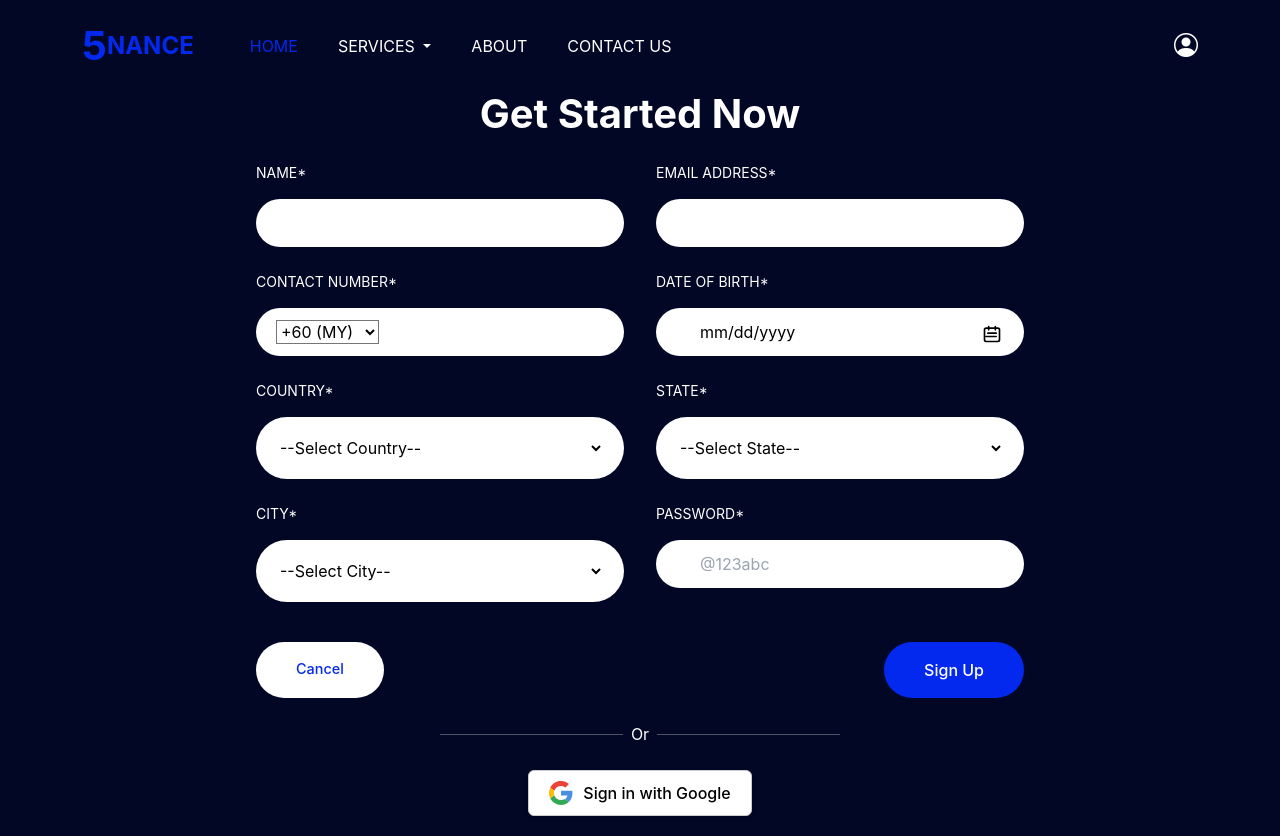
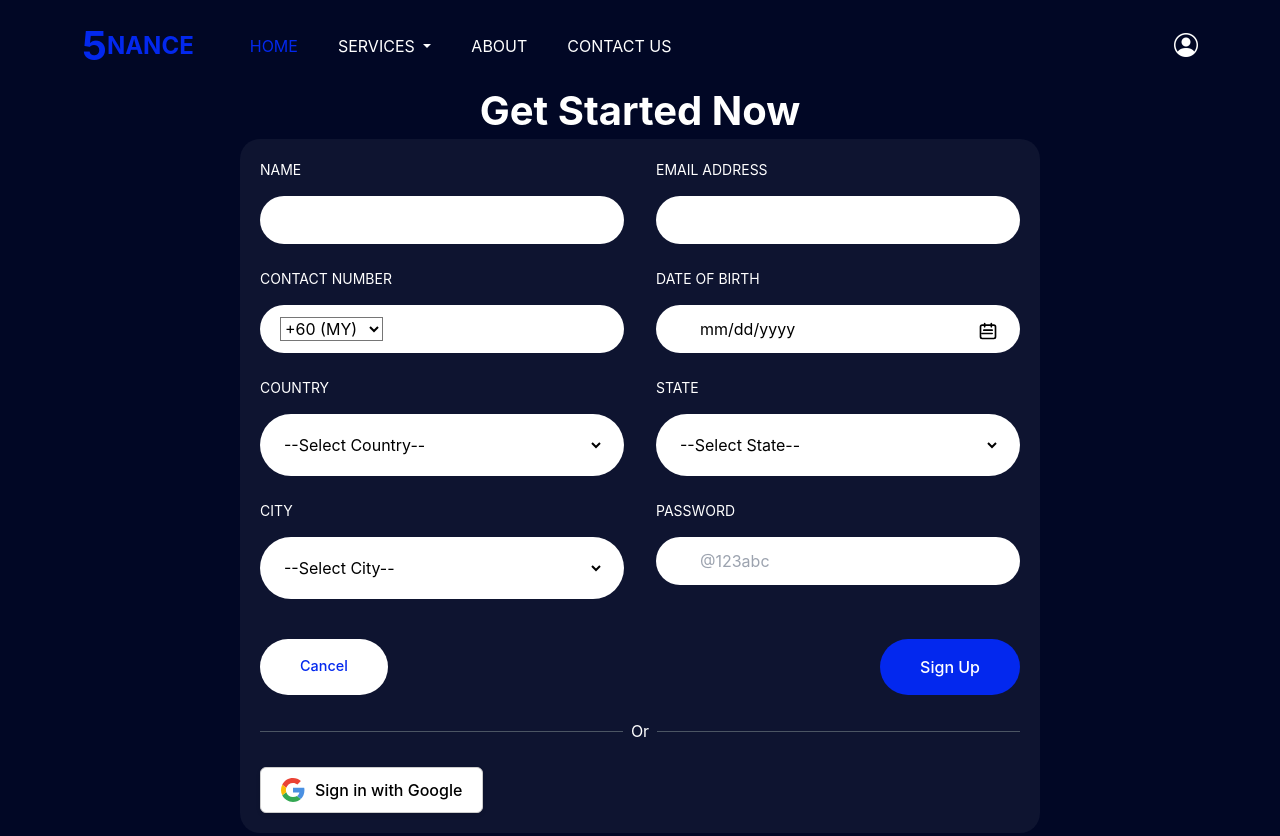
Before and after one commit to jianming0227/5nance, a plain HTML site: page frontend/sign-up-page.html in a window 1280 px wide. Shown: the top 836 px of the page. Drawn offline with nearby package versions, Linux system fonts and the light colour scheme.

Commit message:
update sign up

```diff
--- a/frontend/css/user.css
+++ b/frontend/css/user.css
@@ -24,6 +24,18 @@ body {
   }
 
   /* Form Styles */
+  .signup-container {
+    background-color: rgba(255, 255, 255, 0.05);
+    border-radius: 20px;
+    padding: 20px;
+    width: 100%;
+    max-width: 800px;
+    margin: 2rem auto;
+    margin-top: 4px;
+    box-sizing: border-box;
+  }
+
+
   .signup-form {
     width: 100%;
     max-width: 768px;
@@ -166,7 +178,6 @@ body {
     display: flex;
     align-items: center;
     width: 100%;
-    max-width: 400px;
     margin: 1rem 0;
   }
 
@@ -712,8 +723,28 @@ body {
   /* Form Actions */
   .form-actions {
     display: flex;
-    justify-content: flex-end;
-    width: 100%;
+    justify-content: space-between;
+    margin-top: 20px;
+    margin-bottom: 30px;
+  }
+
+.verify-cancel {
+    flex: 1;
+    background-color: white;
+    color: #0328ee;
+    border: none;
+    text-decoration: none;
+    border-radius: 9999px;
+    padding: 1rem 2.5rem;
+    font-weight: 500;
+    cursor: pointer;
+    font-size: 0.9rem;
+    transition: background-color 0.2s;
+  }
+
+  .verify-cancel:hover{
+  background-color: rgba(3, 40, 238, 0.9);
+  color: white;
   }
 
   .verify-button {
--- a/frontend/sign-up-page.html
+++ b/frontend/sign-up-page.html
@@ -18,12 +18,13 @@
 <script src="js/navbar.js"></script>
 
         <!-- Main Content -->
-        <main style="margin-top: 50px;">
-            <h1 class="main-title">Get Started Now</h1>
-            <form id="signup-form" class="signup-form">
+        <main style="margin-top: 40px;">
+            <h1 class="main-title" style="margin-top: 15px; margin-bottom: 0;">Get Started Now</h1>
+            <div class="signup-container">
+                <form id="signup-form" class="signup-form">
                 <!-- Name Field -->
                 <div class="form-group">
-                    <label for="name" class="form-label">NAME*</label>
+                    <label for="name" class="form-label">NAME</label>
                     <div class="input-container">
                         <input id="signup-name" type="text" class="form-input" required>
                     </div>
@@ -31,7 +32,7 @@
 
                 <!-- Email Field -->
                 <div class="form-group">
-                    <label for="email" class="form-label">EMAIL ADDRESS*</label>
+                    <label for="email" class="form-label">EMAIL ADDRESS</label>
                     <div class="input-container">
                         <input id="signup-email" type="email" class="form-input" required>
                     </div>
@@ -39,7 +40,7 @@
 
                 <!-- Contact Number Field -->
                 <div class="form-group">
-                    <label for="contact" class="form-label">CONTACT NUMBER*</label>
+                    <label for="contact" class="form-label">CONTACT NUMBER</label>
                     <div class="input-container contact-input">
                         <select id="signup-country-code" class="country-code">
                             <option value="+60">+60 (MY)</option>
@@ -50,7 +51,7 @@
 
                 <!-- Date of Birth Field -->
                 <div class="form-group">
-                    <label for="dob" class="form-label">DATE OF BIRTH*</label>
+                    <label for="dob" class="form-label">DATE OF BIRTH</label>
                     <div class="input-container">
                       <input id="signup-dob" type="date" class="form-input" required>
                       <button type="button" class="calendar-button" onclick="document.getElementById('signup-dob').showPicker()">
@@ -65,7 +66,7 @@
 
                 <!-- Country Field -->
                 <div class="form-group">
-                    <label for="country" class="form-label">COUNTRY*</label>
+                    <label for="country" class="form-label">COUNTRY</label>
                     <div class="input-container select-container">
                         <select id="signup-country" class="form-input" onchange="updateState()" required>
                             <option value="">--Select Country--</option>
@@ -75,7 +76,7 @@
 
                 <!-- State Field -->
                 <div class="form-group">
-                    <label for="state" class="form-label">STATE*</label>
+                    <label for="state" class="form-label">STATE</label>
                     <div class="input-container select-container">
                         <select id="signup-state" class="form-input" onchange="updateCity()" required>
                             <option value="">--Select State--</option>
@@ -85,7 +86,7 @@
 
                 <!-- City Field -->
                 <div class="form-group">
-                    <label for="city" class="form-label">CITY*</label>
+                    <label for="city" class="form-label">CITY</label>
                     <div class="input-container select-container">
                         <select id="signup-city" class="form-input" required>
                             <option value="">--Select City--</option>
@@ -95,7 +96,7 @@
 
                 <!-- Password Field -->
                 <div class="form-group">
-                    <label for="password" class="form-label">PASSWORD*</label>
+                    <label for="password" class="form-label">PASSWORD</label>
                     <div class="input-container">
                         <input id="signup-password" type="password" placeholder="@123abc" class="form-input" required>
                     </div>
@@ -127,6 +128,8 @@
 
                 <span style="font-weight: 500;">Sign in with Google</span>
             </button>
+            </div>
+
         </main>
     </div>
 
```
